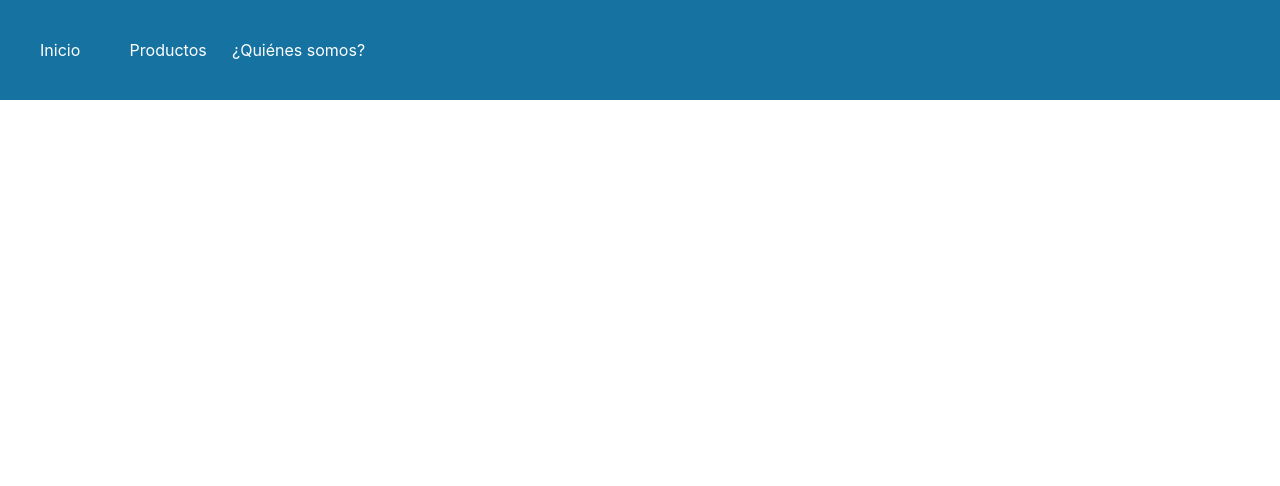
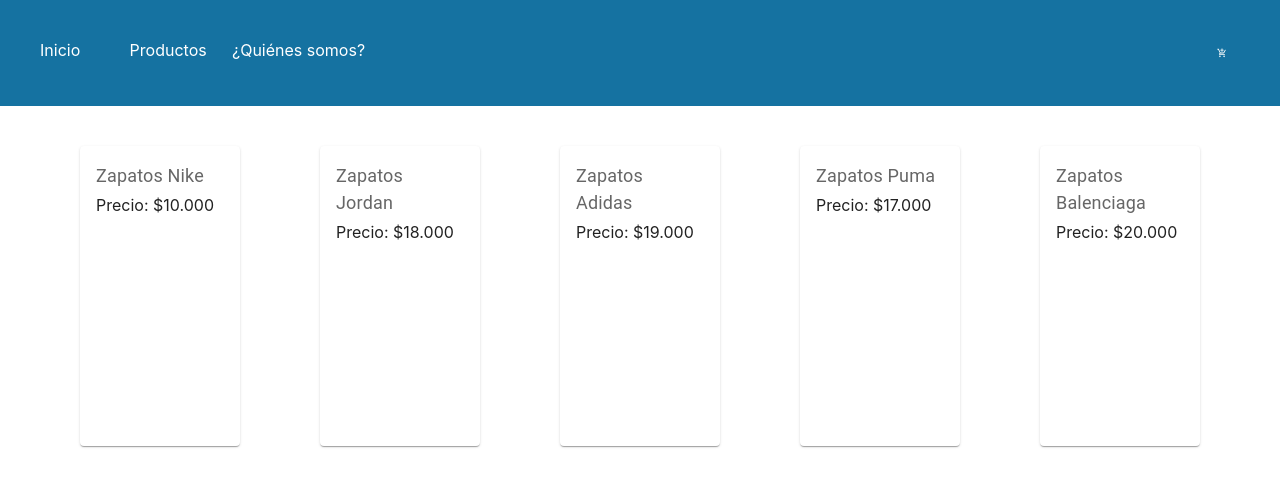
Before and after one commit to aarenas777/coder-house-alejandro-arenas, a React (Create React App) app: page / in a window 1280 px wide. Shown: the top 486 px of the page. Built offline with nearby package versions, Linux system fonts and the light colour scheme.

Commit message:
Carrito de compras y card

```diff
--- a/package.json
+++ b/package.json
@@ -3,6 +3,10 @@
   "version": "0.1.0",
   "private": true,
   "dependencies": {
+    "@emotion/react": "^11.9.3",
+    "@emotion/styled": "^11.9.3",
+    "@mui/icons-material": "^5.8.4",
+    "@mui/material": "^5.8.4",
     "@testing-library/jest-dom": "^5.16.4",
     "@testing-library/react": "^13.3.0",
     "@testing-library/user-event": "^13.5.0",
--- a/src/App.js
+++ b/src/App.js
@@ -1,11 +1,14 @@
 
 import './App.css';
+import { CardWidget } from './components/CardWidget/Card';
 import { Navbar } from './components/Navbar/Navbar';
+
 
 function App() {
   return (
     <div>
       <Navbar/>
+      <CardWidget name={"Zapatos"}/>
     </div>
   );
 }
--- /dev/null
+++ b/src/components/CardWidget/Card.css
@@ -0,0 +1,10 @@
+.product_container{
+    display: flex;
+    padding: 40px;
+}
+
+.card_product-info{
+    width: 200px;
+    height: 300px;
+    margin: 0 40px;
+}
--- /dev/null
+++ b/src/components/CardWidget/Card.js
@@ -0,0 +1,51 @@
+import { CardContent, Typography } from '@mui/material'
+import Card from "@mui/material/Card";
+import React from 'react'
+import './Card.css';
+
+
+export const CardWidget = ({ name }) => {
+    const Products = [
+        {
+            name: "Zapatos Nike",
+            precio: "10.000"
+        },
+        {
+            name: "Zapatos Jordan",
+            precio: "18.000"
+        },
+        {
+            name: "Zapatos Adidas",
+            precio: "19.000"
+        },
+        {
+            name: "Zapatos Puma",
+            precio: "17.000"
+        },
+        {
+            name: "Zapatos Balenciaga",
+            precio: "20.000"
+        },
+
+
+    ]
+    return (
+        <div className="product_container">
+            {Products.map((card) =>{
+                return (
+                    <Card className="card_product-info">
+                    <CardContent>
+                        <Typography sx={{ fontSize: 18 }} color="text.secondary" gutterBottom>
+                            {card.name}
+                        </Typography>
+                        <Typography variant="h9" component="div">
+                            Precio: ${card.precio}
+                        </Typography>
+                    </CardContent>
+                </Card>
+                )
+            })}
+
+        </div>
+    )
+}
--- a/src/components/Navbar/Navbar.css
+++ b/src/components/Navbar/Navbar.css
@@ -39,3 +39,13 @@
     cursor: pointer;
 
 }
+
+.navbar_car-icon{
+    width: 68%;
+    text-align: end;
+}
+
+.navbar_car-icon svg{
+   color: white;
+   font-size: 10px;
+}
--- a/src/components/Navbar/Navbar.js
+++ b/src/components/Navbar/Navbar.js
@@ -1,3 +1,5 @@
+import { IconButton } from '@mui/material';
+import AddShoppingCartIcon from '@mui/icons-material/AddShoppingCart';
 import React from 'react'
 import './Navbar.css';
 
@@ -7,20 +9,25 @@
 
       <div className="navbar-inicio">
         <span className="navbar-inicio_span">
-            Inicio
+          Inicio
         </span>
       </div>
 
       <div className="navbar-productos">
         <span className="navbar-productos_span">
-            Productos
+          Productos
         </span>
       </div>
 
       <div className="navbar-descripcion">
         <span className="navbar-descripcion_span">
-            ¿Quiénes somos?
+          ¿Quiénes somos?
         </span>
+      </div>
+      <div className="navbar_car-icon">
+        <IconButton color="primary" aria-label="add to shopping cart">
+          <AddShoppingCartIcon />
+        </IconButton>
       </div>
 
     </div>
```
Also changed, not shown: src/components/Contador/Contador.js (added, +16 -0 lines), 1 other file (tests, documents, lock files or other folders).
